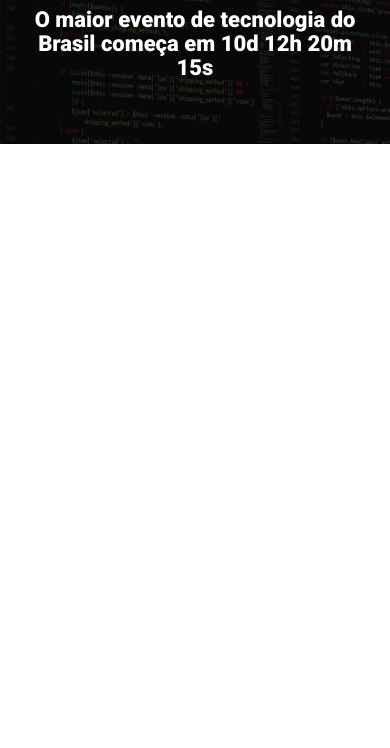
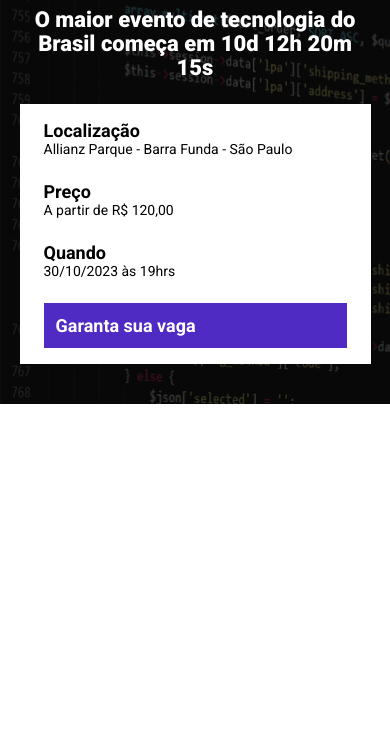
Before and after one commit to smTeixeira/ebac_tech_talks, a website built with Parcel: page src/index.html in a window 390 px wide. Shown: the part 96-844 px from the top of the page. Built offline with nearby package versions, Linux system fonts and the light colour scheme.

Commit message:
criando a secão de informações do evento

```diff
--- a/src/index.html
+++ b/src/index.html
@@ -18,6 +18,25 @@
             <p class="hero__text">
                 O maior evento de tecnologia do Brasil começa em 10d 12h 20m 15s
             </p>
+            <div class="infos-bar">
+                <ul class="infos-bar__infos">
+                    <li class="infos-bar__infos__item">
+                        <b>Localização</b>
+                        Allianz Parque - Barra Funda - São Paulo
+                    </li>
+                    <li class="infos-bar__infos__item">
+                        <b>Preço</b>
+                        A partir de R$ 120,00
+                    </li>
+                    <li class="infos-bar__infos__item">
+                        <b>Quando</b>
+                        30/10/2023 às 19hrs
+                    </li>
+                </ul>
+                <a href="#" class="button button--primary">
+                    Garanta sua vaga
+                </a>
+            </div>
         </div>
     </header>
 </body>
--- /dev/null
+++ b/src/styles/components/_buttons.scss
@@ -0,0 +1,23 @@
+.button {
+    padding: 12px;
+    font-size: 18px;
+    font-weight: bold;
+    text-decoration: none;
+    text-align: center;
+    white-space: nowrap;
+
+    &--primary {
+        color: #fff;
+        background-color: #4f2ac3;
+    }
+
+    @media (max-width: 640px) {
+        display: block;
+        width: 100%;
+    }
+
+    @media (max-width: 1024px) {
+        display: flex;
+        align-items: center;
+    }
+}
--- /dev/null
+++ b/src/styles/components/_infos_bar.scss
@@ -0,0 +1,40 @@
+.infos-bar {
+    padding: 16px 24px;
+    background-color: #fff;
+    display: flex;
+    justify-content: space-between;
+
+    &__infos {
+        display: flex;
+        gap: 40px;
+
+        &__item {
+            font-size: 14px;
+            color: #000;
+
+            b {
+                color: #000;
+                font-size: 18px;
+                display: block;
+            }
+        }
+    }
+
+    @media (max-width: 640px) {
+        display: block;
+
+        &__infos {
+            display: block;
+
+            &__item {
+                margin-bottom: 24px;
+            }
+        }
+    }
+
+    @media (max-width: 1024px) {
+        &__infos {
+            gap: 16px;
+        }
+    }
+}
--- a/src/styles/main.scss
+++ b/src/styles/main.scss
@@ -1,4 +1,6 @@
 @use 'hero';
+@use 'components/infos_bar';
+@use 'components/buttons';
 
 * {
     margin: 0;
@@ -6,6 +8,7 @@
     box-sizing: border-box;
     font-family: Roboto, sans-serif;
     color: #fff;
+    list-style: none;
 }
 
 .container {
```
